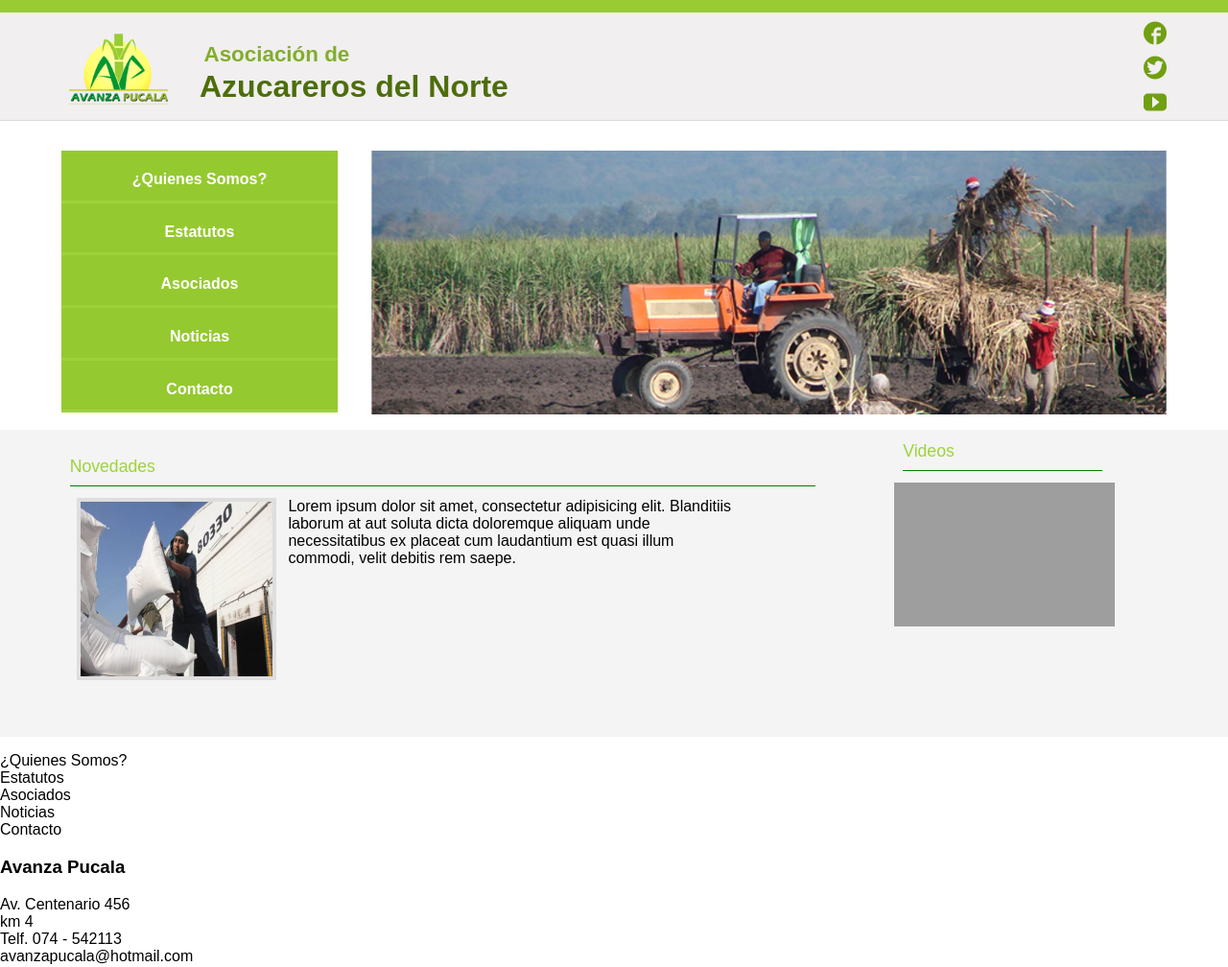
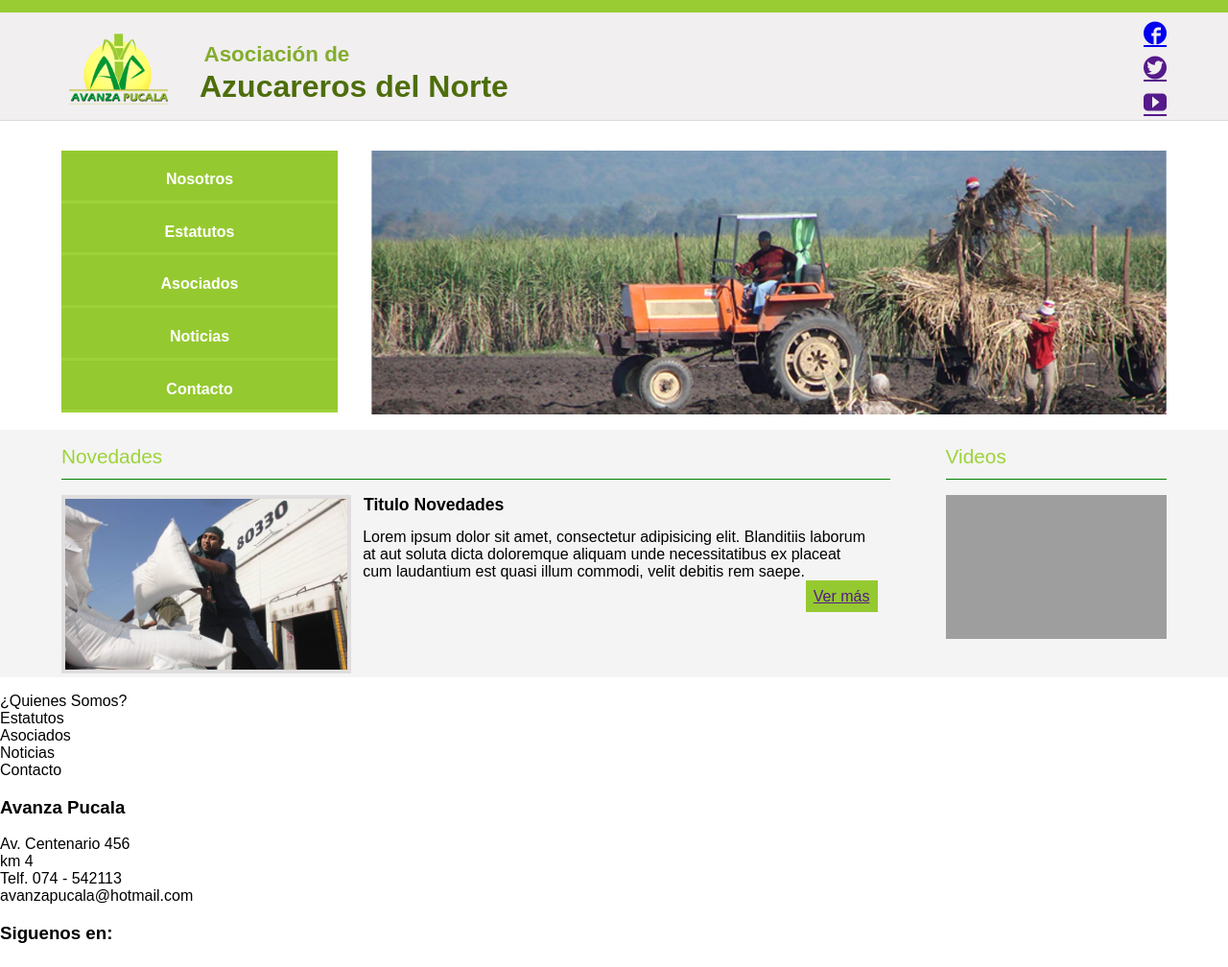
Before and after one commit to iZacLaSerna/Avanza-Pucala, a plain HTML site: page index.html in a window 1280 px wide. Shown: the top 1008 px of the page at 96% size. Drawn offline with Linux system fonts and the light colour scheme; grey boxes are pictures that could not be loaded.

Commit message:
Corrección menu , cabecera redes sociales

```diff
--- a/css/estilos.css
+++ b/css/estilos.css
@@ -117,13 +117,19 @@
 	background:#95c930;
 	border-bottom: 3px solid #9dd33a;
 	line-height: 3.8em;
-	color:#ffffff;
 	font-weight: bold;
 	font-size:1em ;
 	list-style: none;
 	text-align: center;
+}
+
+.Item_list{
+	display:block;
+	color:#ffffff;
+	text-decoration: none;
 
 }
+
 /***********************SLAIDERS**************************/
 .HeaderSlaider{
 	width: 72%;
@@ -152,9 +158,10 @@
 }
 
 .ContainerInfo{
-	width:90%;
-	height:100%;
-	margin:0 auto;
+	width: 90%;
+	height: 100%;
+	margin: 0 auto;
+	position: relative;
 }
 .Novedades{
 	width: 75%;
@@ -166,49 +173,75 @@
 .SubTitle{
 	border-bottom: 1px solid green;
 	padding-bottom: .5em;
-	width:90%;
-	font-size: 1.1em;
+	width:100%;
+	font-size: 1.3em;
 	color:#9dd33a;
 	font-weight: normal;
-	margin-left:.5em;
+	margin: 0;
 }
 
+.RepitNot{
+	margin-top:1em;
+}
 .NoveImage{
 	margin: 0;
 	display: inline-block;
+	width: 34%;
 }
 
 .NovedadesImage{
-	margin-left: 1em;
+	width:100%;
 	border: 4px solid #DFDDDD;
 }
 
+.NewContent{
+	display: inline-block;
+	width: 63%;
+	vertical-align: top;
+	margin-left:.5em;
+	position: relative;
+}
+.TitleNovedades{
+	font-size: 1.1em;
+	color: black;
+	font-weight: bold;
+	margin-top: 0;
+	margin-left: 0.5em;
+}
+
 .txt{
-	display: inline-block;
 	vertical-align: top;
-	width: 54%;
 	margin: 0 .5em;
+
 }
+
+.VermasContent{
+	position: absolute;
+	right: 0;
+	margin-top: .5em;
+}
+
+.Vermas{
+	padding: .5em;
+	background: rgb(149, 201, 48);
+
+}
+
 
 
 
 /*************VIDEO***************/
 
 .Video{
-	display:inline-block;
-	width:20%;
-	height:20em;
-	margin
-	padding: 0;
-	vertical-align: top;
-	/*border: 1px solid #BBBBBB;
-	border-radius: 4px;*/
+	display: inline-block;
+	width: 20%;
+	height: 20em;
+	position: absolute;
+	top: 1em;
+	right: 0;
 	}
 
 .youtube-player{
 	width: 100%;
+	margin-top:1em;
 }
-.NovedadesImage{
-	width: 200px;
-	he
-}
--- a/index.html
+++ b/index.html
@@ -27,9 +27,9 @@
 				<!-- <p class="HeaderDate">15 de Noviembre de 2014</p>
  -->
 				<ul class="HeaderSocial">
-					<li class="Facebook icon-facebook space"></li>
-					<li class="Twiter icon-twitter space"></li>
-					<li class="Youtube icon-youtube space"></li>
+					<a class="pointer" href="https://www.facebook.com/avanza.pucala?ref=ts&fref=ts"><li class="Facebook icon-facebook space"></li></a>
+					<a class="pointer" href=""><li class="Twiter icon-twitter space"></li></a>
+					<a class="pointer" href=""><li class="Youtube icon-youtube space"></li></a>
 				</ul>
 			</div>
 
@@ -37,11 +37,11 @@
 		<div class="HeaderBottom">
 		<nav class="HeaderMenu">
 			<ul class="MenuList">
-				<li class="MenuItem">¿Quienes Somos?</li>
-				<li class="MenuItem">Estatutos</li>
-				<li class="MenuItem">Asociados</li>
-				<li class="MenuItem">Noticias</li>
-				<li class="MenuItem">Contacto</li>
+				<li class="MenuItem"><a class="Item_list"href="">Nosotros</a></li>
+				<li class="MenuItem"><a class="Item_list"href="">Estatutos</a></li>
+				<li class="MenuItem"><a class="Item_list"href="">Asociados</a></li>
+				<li class="MenuItem"><a class="Item_list"href="">Noticias</a></li>
+				<li class="MenuItem"><a class="Item_list"href="">Contacto</a></li>
 			</ul>
 		</nav>
 
@@ -55,10 +55,21 @@
 		<article class="Novedades">
 			<h1 class="SubTitle">
 			Novedades</h1>
-			<figure class="NoveImage">
-				<img src="img/01.jpg" width="300" height="182" alt="" class="NovedadesImage">
+
+			<div class="RepitNot">
+				<figure class="NoveImage">
+				<img src="img/01.jpg" alt="" class="NovedadesImage">
 			</figure>
+			<div class="NewContent">
+
+			<h2 class="TitleNovedades">Titulo Novedades</h2>
 			<p class="txt">Lorem ipsum dolor sit amet, consectetur adipisicing elit. Blanditiis laborum at aut soluta dicta doloremque aliquam unde necessitatibus ex placeat cum laudantium est quasi illum commodi, velit debitis rem saepe.</p>
+			<div class="VermasContent">
+
+				<a class="Vermas" href="">Ver más</a>
+			</div>
+			</div>
+			</div>
 		</article>
 
 		<aside class="Video">
```
